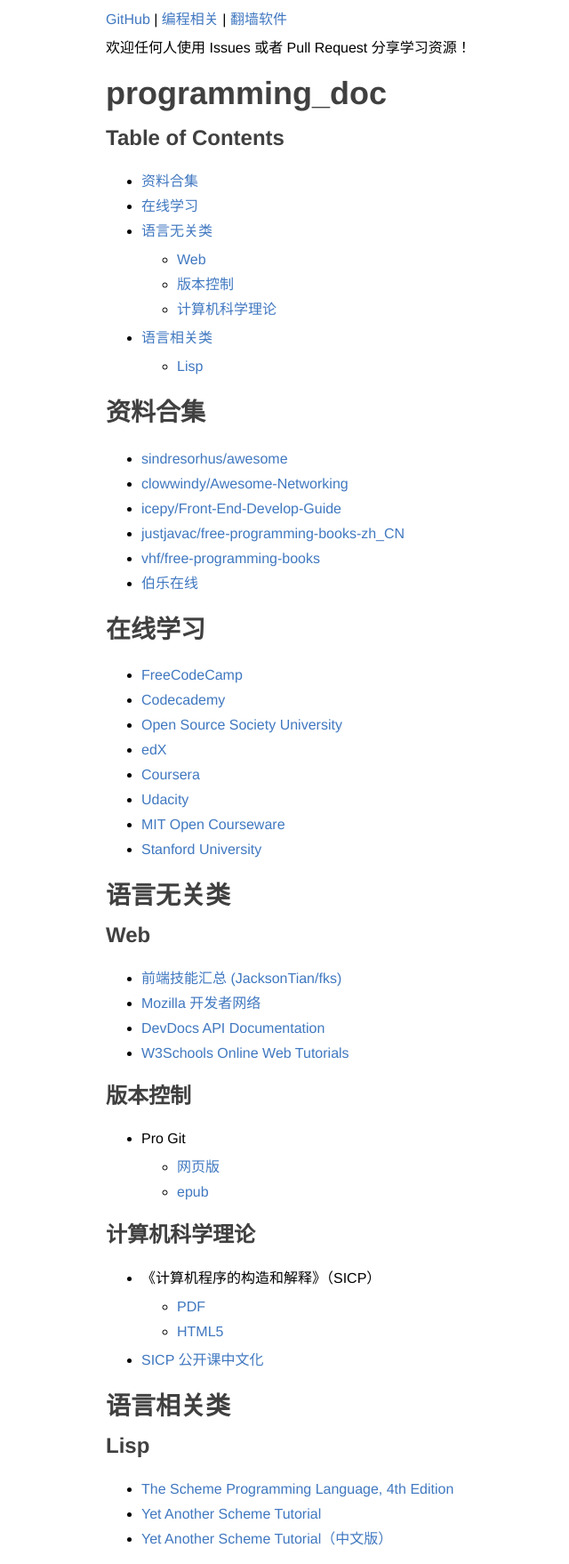
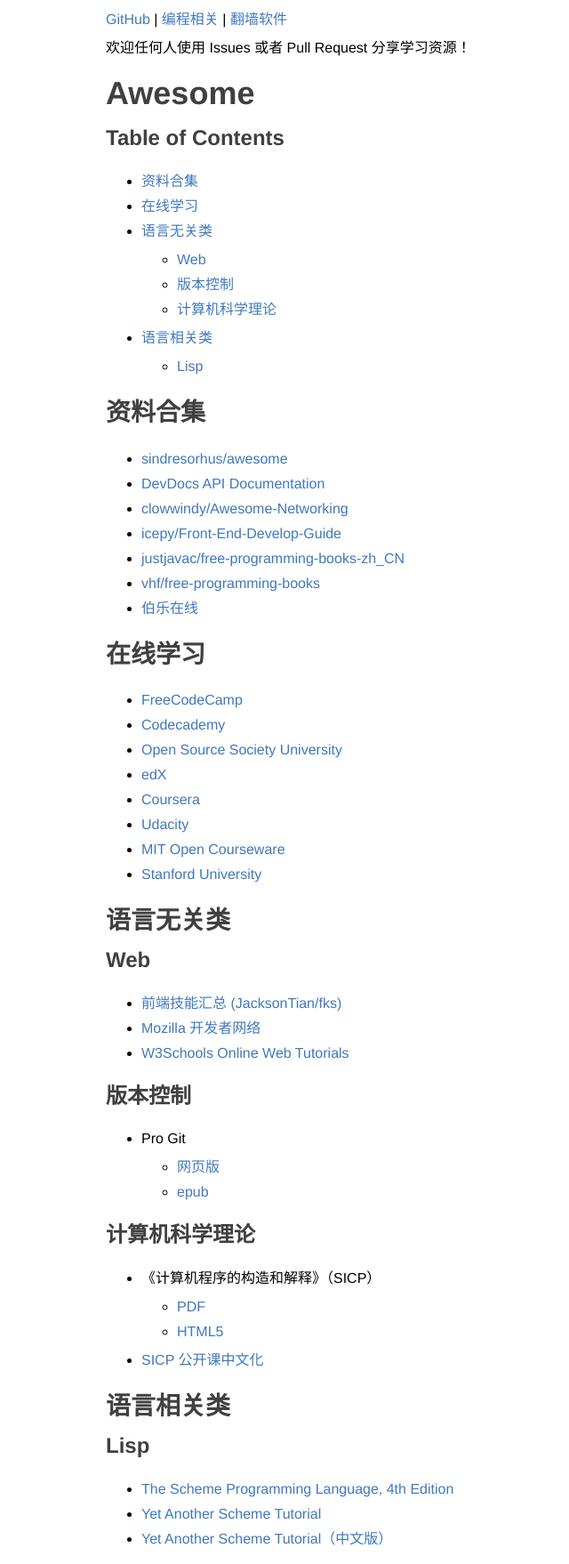
Before and after one commit to ccoode/awesome, a Jekyll site: the page built from index.md, in a window 1280 px wide. Shown: the whole page at 89% size, without its empty margins (147-787 px from the left). Built offline with Jekyll 4.4.1, drawn with Linux system fonts in a browser that asks for light colours; our own code applies the rules of GitHub Pages for plain Markdown files.

Commit message:
Update index.md

```diff
--- a/index.md
+++ b/index.md
@@ -1,10 +1,11 @@
 ---
-title: programming_doc
+title: Awesome
 ---
 
 ## 资料合集
 
 * [sindresorhus/awesome](https://github.com/sindresorhus/awesome)
+* [DevDocs API Documentation](http://devdocs.io/)
 * [clowwindy/Awesome-Networking](https://github.com/clowwindy/Awesome-Networking)
 * [icepy/Front-End-Develop-Guide](https://github.com/icepy/Front-End-Develop-Guide)
 * [justjavac/free-programming-books-zh_CN](https://github.com/justjavac/free-programming-books-zh_CN)
```
Also changed, not shown: other parts of index.md (+0 -1 lines).
